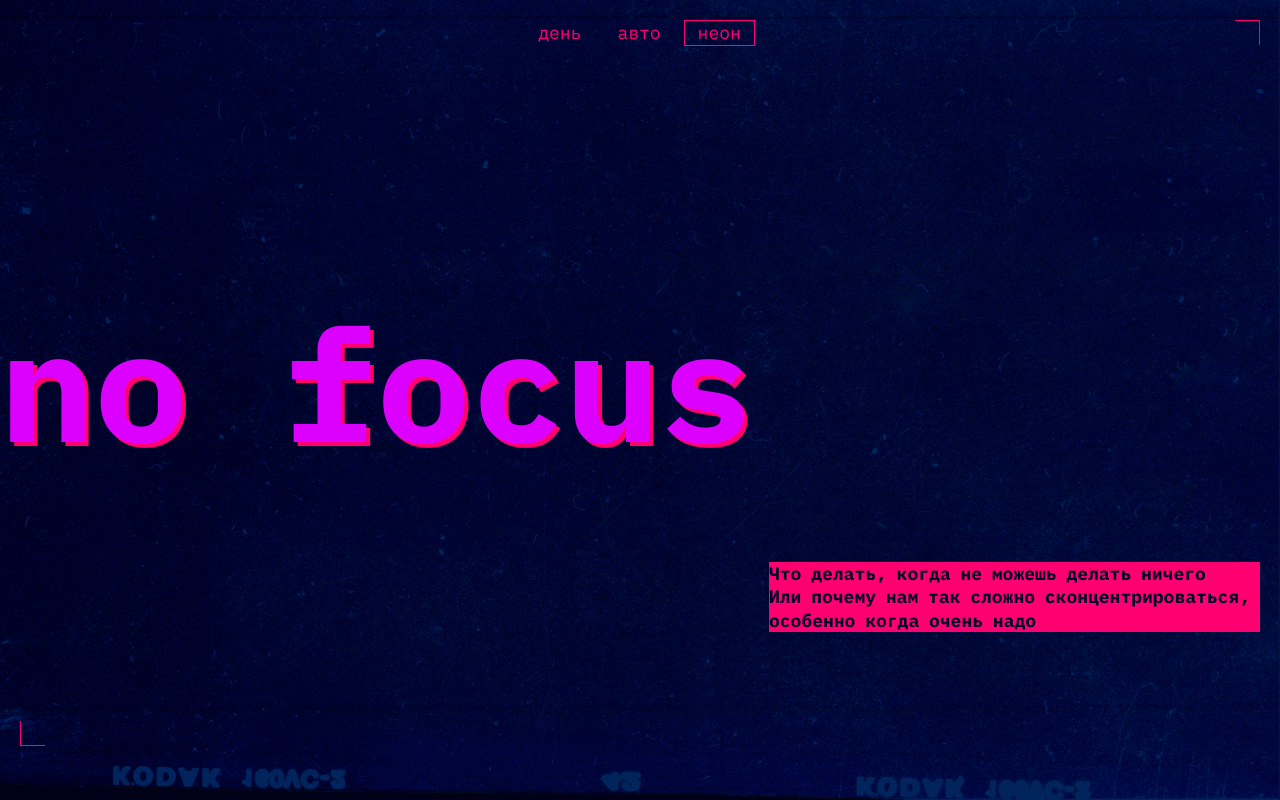
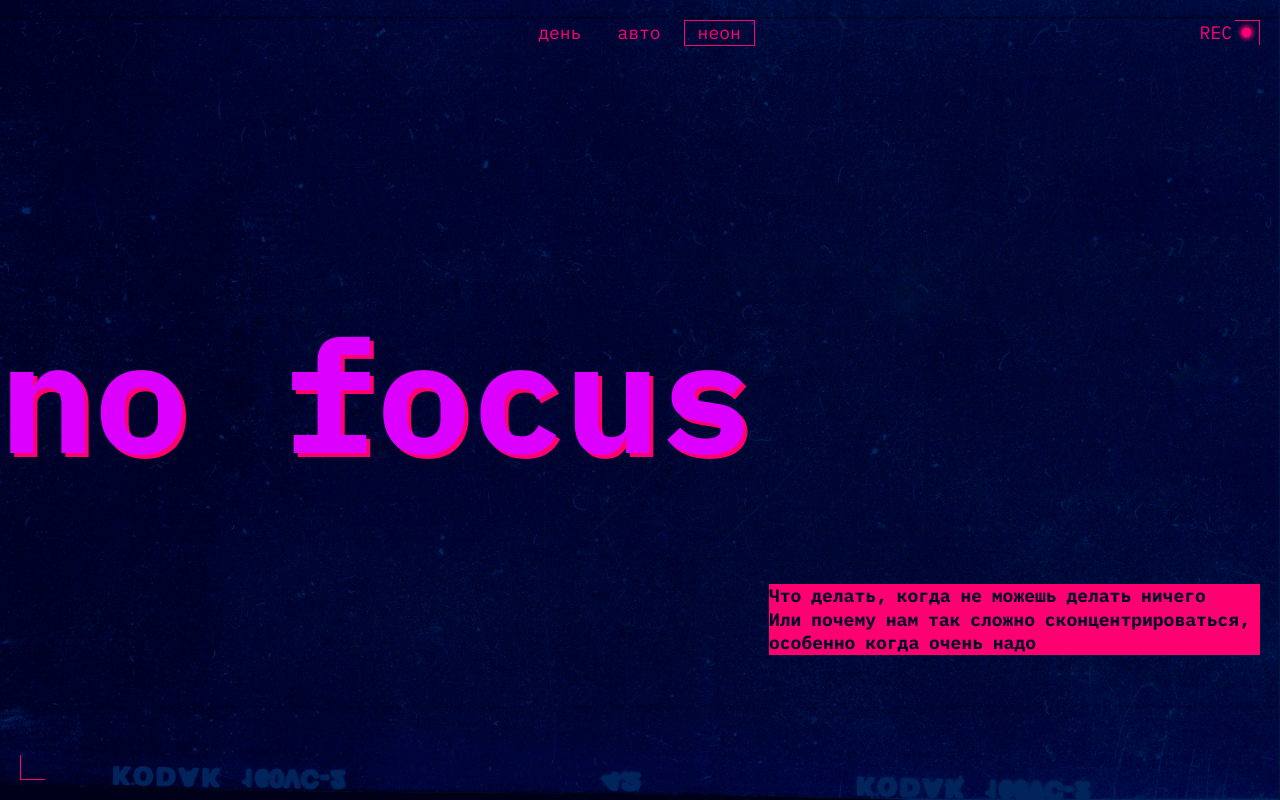
Before and after one commit to perelyaev/slozhno-sosredotochitsya, a website: page index.html in a window 1280 px wide. Both pictures are taken after a click on the button "неон". Shown: the top 800 px of the page. Drawn offline with Linux system fonts and the light colour scheme.

Commit message:
На ревью (12.11.2023)

```diff
--- a/styles/dark.css
+++ b/styles/dark.css
@@ -17,4 +17,5 @@
   --decor-bg-color: var(--accent-color);
   --bg-color: #000028;
   --decor-text-color: var(--bg-color);
+  --title-color: #db00ff;
 }
--- a/styles/light.css
+++ b/styles/light.css
@@ -19,7 +19,20 @@
   --decor-bg-color: #ff8dcb;
   --bg-color: #fff1f7;
   --decor-text-color: var(--text-color);
+  --title-color: #FFC2E6;
 }
+
+@media screen and (width >= 1024px) {
+  .title {
+    text-shadow: 4px 4px 0 #FF0070;
+  }
+
+  .footer .title {
+    text-shadow: 2px 2px 0 #FF0070;
+  }
+}
+
+
 
 .theme_light .header__decor {
   display: none;
@@ -36,9 +49,10 @@
     --decor-bg-color: #ff8dcb;
     --bg-color: #fff1f7;
     --decor-text-color: var(--text-color);
+    --title-color: #FFC2E6;
   }
 
-  .header__decor {
+  .theme_auto .header__decor {
     display: none;
   }
 }
--- a/styles/style.css
+++ b/styles/style.css
@@ -7,14 +7,16 @@
 
 .header {
   display: grid;
+  grid-template-rows: auto auto min-content auto;
   margin: 10px;
-  max-block-size: calc(100vh - 20px);
+  block-size: calc(100vh - 20px);
 }
 
 @media screen and (width >= 768px) {
   .header {
     margin: 20px;
-    max-block-size: calc(100vh - 40px);
+
+    block-size: calc(100vh - 40px);
   }
 }
 
@@ -65,17 +67,17 @@
   content: '';
   align-self: center;
   margin-inline-end: 9px;
-  fill: var(--accent-color);
-  background-image: url(../images/Ellipse\ 4.svg);
-  background-repeat: no-repeat;
-  background-position: center;
-  filter: drop-shadow(0 0 4px var(--accent-color));
+  background-color: var(--accent-color);
+  border-radius: 50%;
   block-size: 9px;
   inline-size: 9px;
+  box-shadow: 0 0 4px 2px var(--accent-color);
 }
+
 
 .header__theme-menu {
   justify-self: end;
+  align-self: center;
   margin-block: 65px;
 }
 
@@ -88,6 +90,7 @@
 @media screen and (width >= 1024px) {
   .header__theme-menu {
     justify-self: center;
+    align-self: start;
     margin-block: 0 273px;
   }
 }
@@ -135,6 +138,10 @@
   border: 1px solid var(--accent-color);
 }
 
+.header__title {
+  /* align-self: center; */
+}
+
 @media screen and (width >= 768px) {
   .header__title {
     position: relative;
@@ -143,13 +150,13 @@
 }
 
 .title {
-  color: #db00ff;
+  color: var(--title-color);
   font-family: var(--font-family);
   font-weight: 700;
   font-size: clamp(7.25rem, 7.0115rem + 1.0178vw, 7.5rem);
   font-style: normal;
   line-height: 82.5%; /* 95.7px */
-  text-shadow: 4px 4px 0 #ff0070;
+  text-shadow: 4px 4px 0 var(--shadow-color);
 }
 
 @media screen and (width > 375px) {
@@ -160,6 +167,7 @@
 
 .header__text {
   justify-self: end;
+  align-items: center;
   margin-block: 55px;
   max-inline-size: 364px;
 }
@@ -406,6 +414,8 @@
 }
 
 .footer {
+  display: grid;
+  align-items: center;
   margin: 10px;
   block-size: calc(100vh - 20px);
 }
@@ -423,6 +433,10 @@
   text-align: center;
 }
 
+.footer .title {
+  text-shadow: 2px 2px 0 var(--shadow-color);
+}
+
 @media screen and (width >= 768px) {
   .footer__title {
     padding-block: 442px;
--- a/styles/variables.css
+++ b/styles/variables.css
@@ -13,4 +13,5 @@
   --decor-bg-color: var(--accent-color);
   --decor-text-color: var(--bg-color);
   --bg-color: #000028;
+  --title-color: #db00ff;
 }
```
Also changed, not shown: images/Ellipse 4.svg (deleted).
